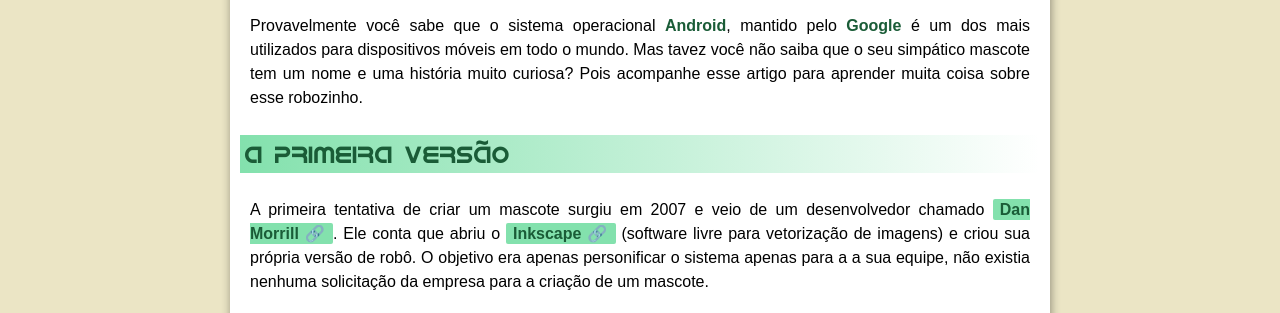
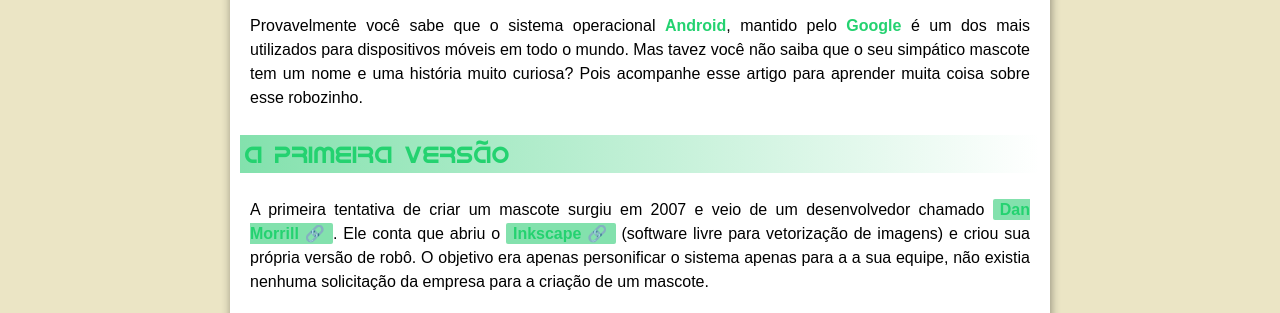
Before and after one commit to jmsousa07/html-css, a plain HTML site: page desafios/d010/site-android/android.html in a window 1280 px wide. Shown: the part 297-610 px from the top of the page. Drawn offline with Linux system fonts and the light colour scheme.

Commit message:
Update style.css

```diff
--- a/desafios/d010/site-android/style.css
+++ b/desafios/d010/site-android/style.css
@@ -13,7 +13,7 @@
     --cor1: #83e1ad;
     --cor2: #3ddc84;
     --cor3: #2fa866;
-    --cor4: #1a5c37;
+    --cor4: #24d270;
     --cor5: #063d1e;
 
     --fonte-padrao: Arial, Verdana, Helvetica, sans-serif;
```
